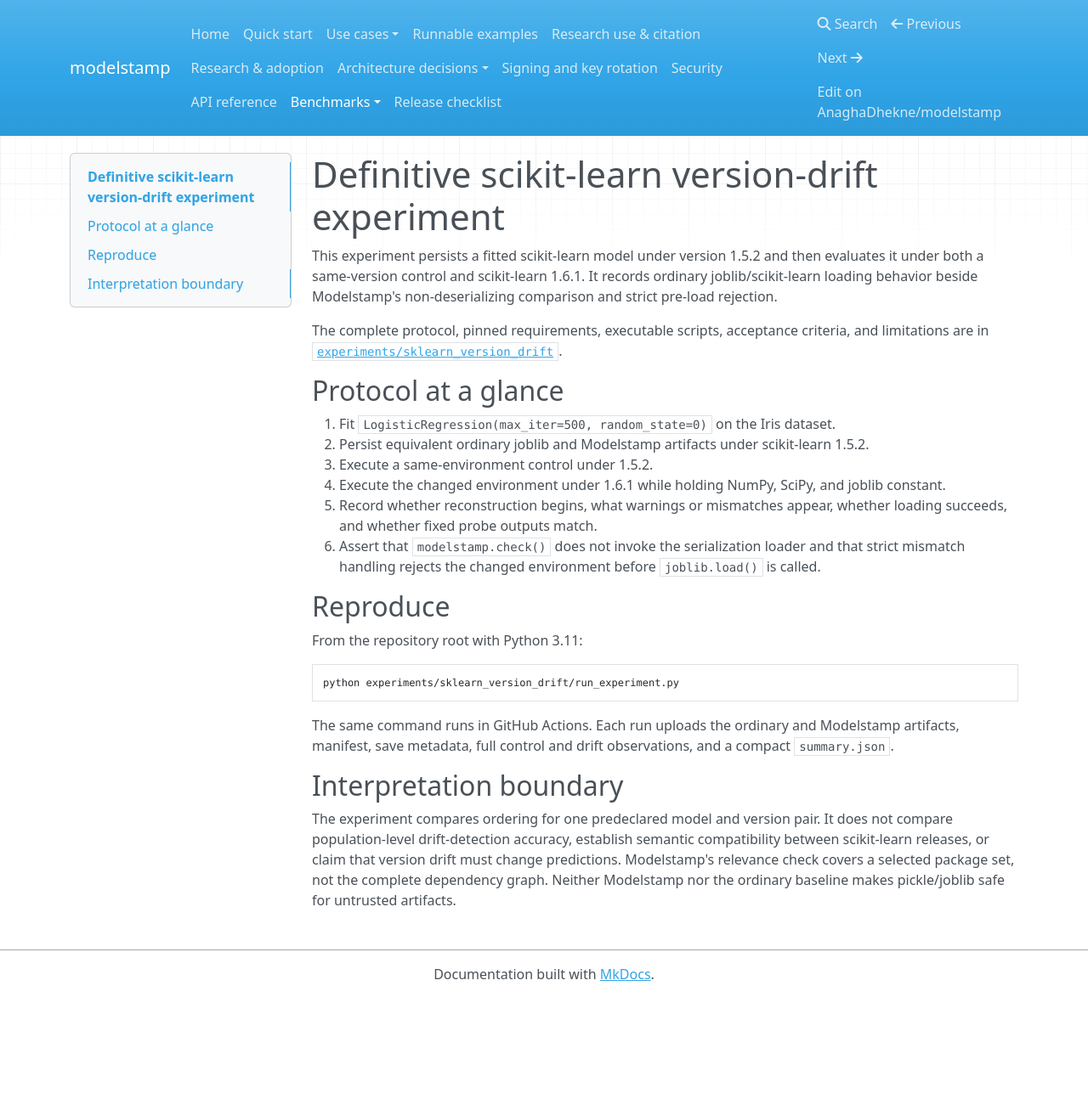
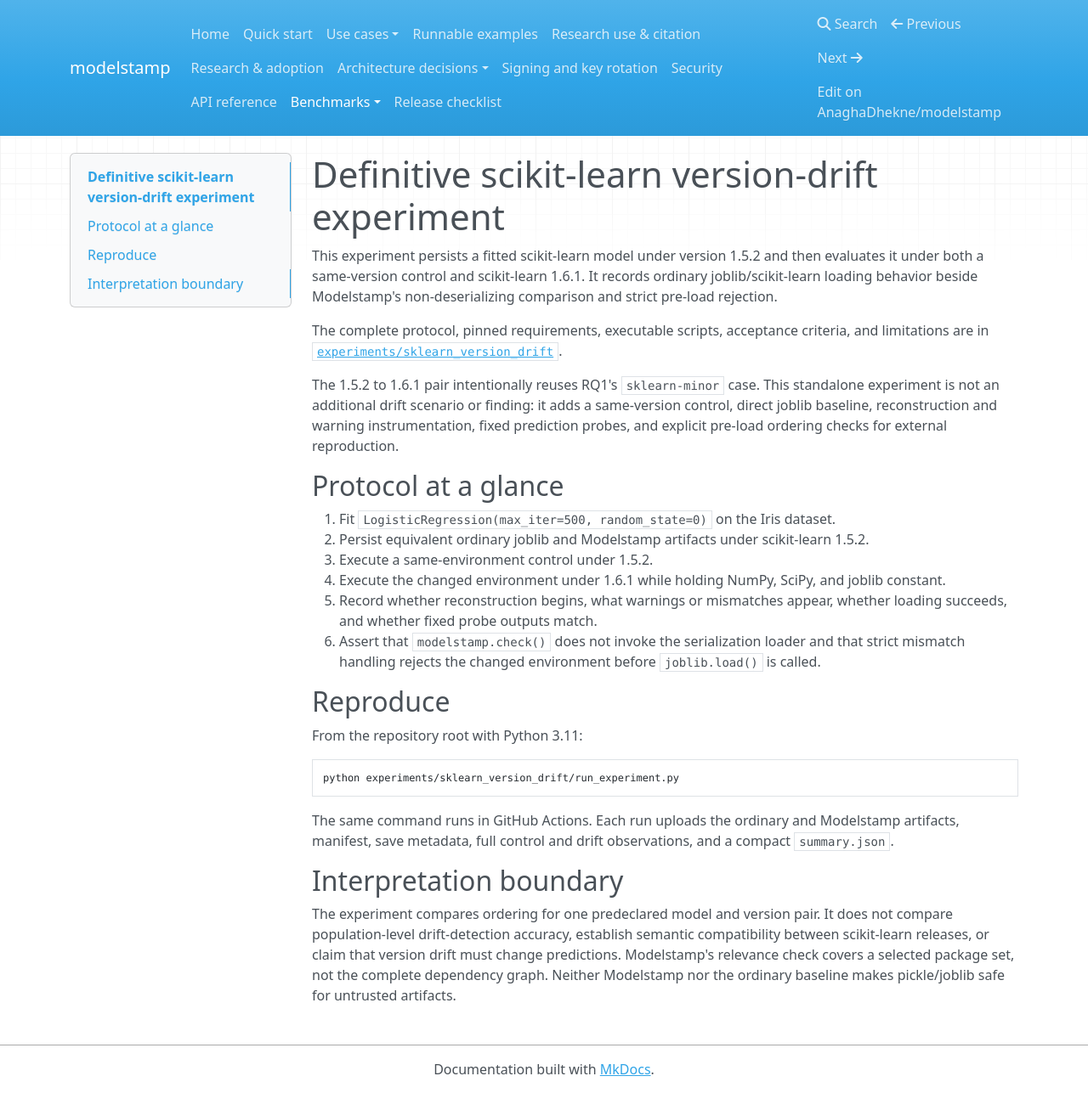
Before and after one commit to AnaghaDhekne/modelstamp, an MkDocs documentation site: the page built from docs/sklearn-version-drift.md, in a window 1280 px wide and 1287 px high. Shown: the whole window at 85% size. Built offline with MkDocs 1.6.1, drawn with Linux system fonts in a browser that asks for light colours; nearby versions of some CDN libraries.

Commit message:
docs: complete evidence hygiene updates

```diff
--- a/docs/sklearn-version-drift.md
+++ b/docs/sklearn-version-drift.md
@@ -8,6 +8,12 @@
 The complete protocol, pinned requirements, executable scripts, acceptance
 criteria, and limitations are in
 [`experiments/sklearn_version_drift`](https://github.com/AnaghaDhekne/modelstamp/tree/main/experiments/sklearn_version_drift).
+
+The 1.5.2 to 1.6.1 pair intentionally reuses RQ1's `sklearn-minor` case. This
+standalone experiment is not an additional drift scenario or finding: it adds a
+same-version control, direct joblib baseline, reconstruction and warning
+instrumentation, fixed prediction probes, and explicit pre-load ordering checks
+for external reproduction.
 
 ## Protocol at a glance
 
```
